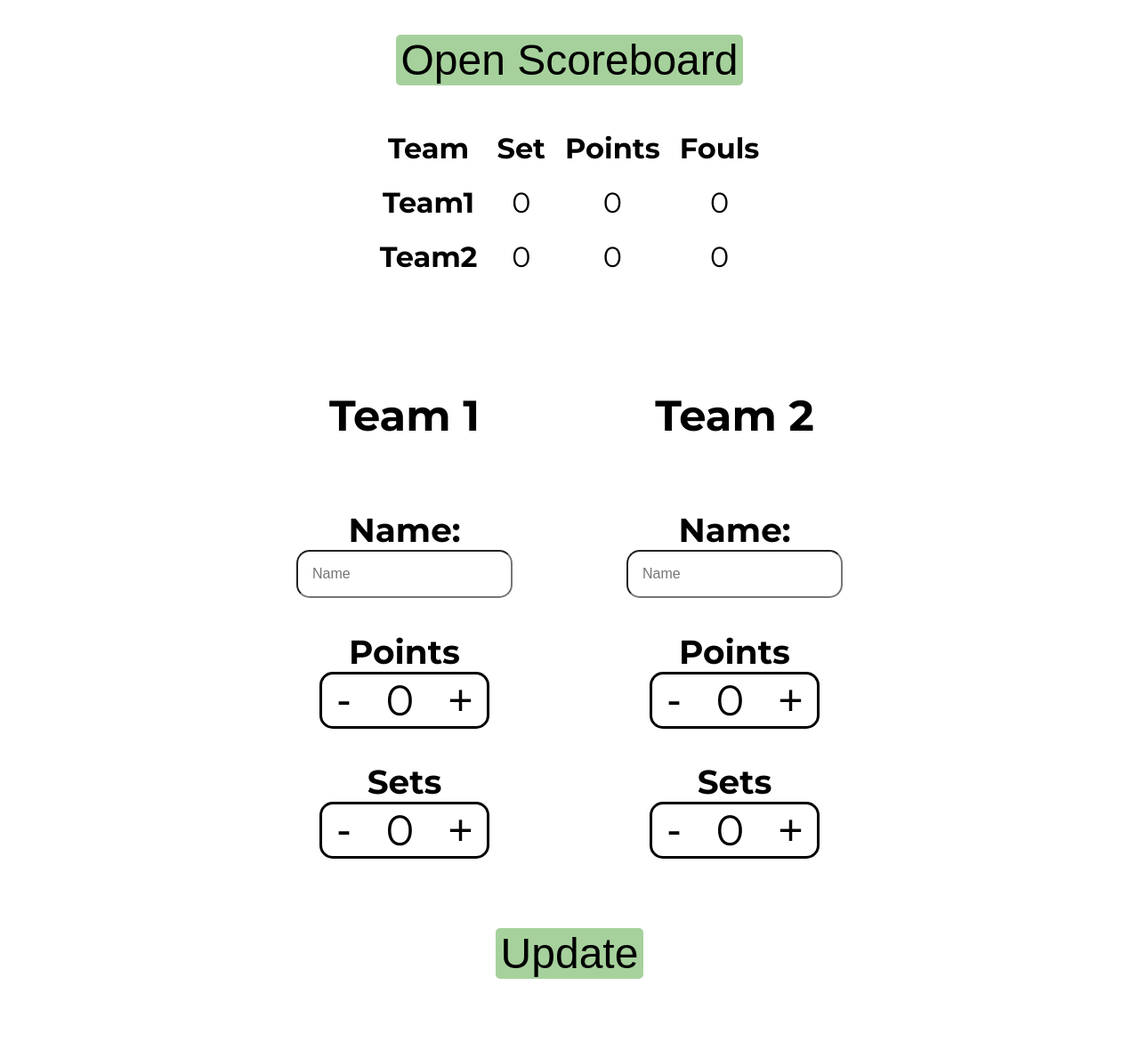
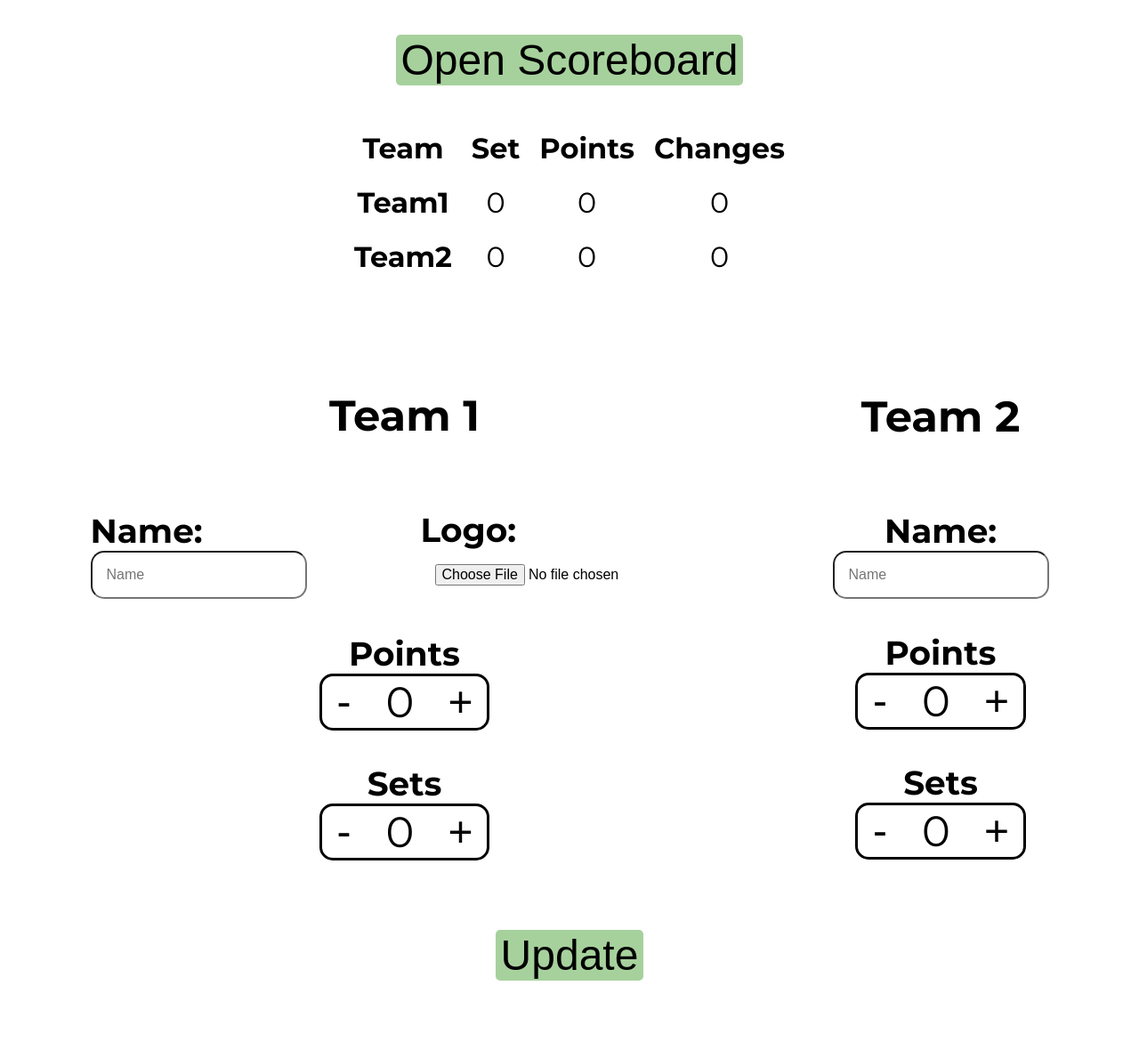
Before and after one commit to OBoladeras/scoreboards, a Flask app: page /sport/volleyball/1 in a window 1280 px wide. Shown: the whole page at 89% size. Before the commit the page ends 1100 px from the top, so only its background shows below. Run offline with Flask 3, Linux system fonts and the light colour scheme; parts of the project's set-up code (start-up, migrations or seed data) failed here and were passed over.

Commit message:
Little changes

```diff
--- a/templates/volleyball/backend.html
+++ b/templates/volleyball/backend.html
@@ -20,19 +20,19 @@
             <th>Team</th>
             <th>Set</th>
             <th>Points</th>
-            <th>Fouls</th>
+            <th>Changes</th>
         </tr>
         <tr>
             <th id="team1_name">Team1</th>
             <td id="team1_set">0</td>
             <td id="team1_points">0</td>
-            <td id="team1_fouls">0</td>
+            <td id="team1_change">0</td>
         </tr>
         <tr>
             <th id="team2_name">Team2</th>
             <td id="team2_set">0</td>
             <td id="team2_points">0</td>
-            <td id="team2_fouls">0</td>
+            <td id="team2_change">0</td>
         </tr>
     </table>
 
@@ -42,8 +42,17 @@
         <div class="player">
             <h2>Team 1</h2>
 
-            <h3 class="info">Name:</h3>
-            <input type="text" id="player1Input" onchange="updatePlayers()" placeholder="Name">
+            <div class="container">
+                <div>
+                    <h3 class="info">Name:</h3>
+                    <input type="text" id="player1Input" onchange="updatePlayers()" placeholder="Name">
+                </div>
+
+                <div>
+                    <h3 class="info">Logo:</h3>
+                    <input type="file" id="imageInput" onchange="updateImage()" accept="image/*">
+                </div>
+            </div>
 
             <h3 class="info">Points</h3>
             <div class="pointsSection">
--- a/templates/volleyball/frontend.html
+++ b/templates/volleyball/frontend.html
@@ -26,7 +26,7 @@
             <div class="score">
                 <div>
                     <div class="foults" id="set1_team1">0</div>
-                    <p>FOULTS</p>
+                    <p>CHANGES</p>
                 </div>
                 <div>
                     <div class="points" id="set2_team1">0</div>
@@ -57,7 +57,7 @@
                 </div>
                 <div>
                     <div class="foults" id="set1_team1">0</div>
-                    <p>FOULTS</p>
+                    <p>CHANGES</p>
                 </div>
             </div>
         </div>
```
Also changed, not shown: data.json (+1 -1 lines).
